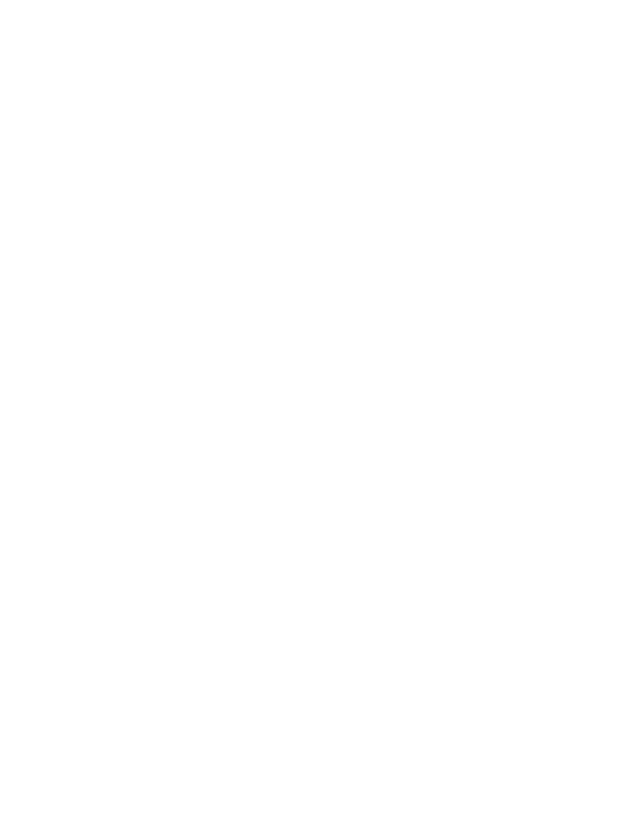
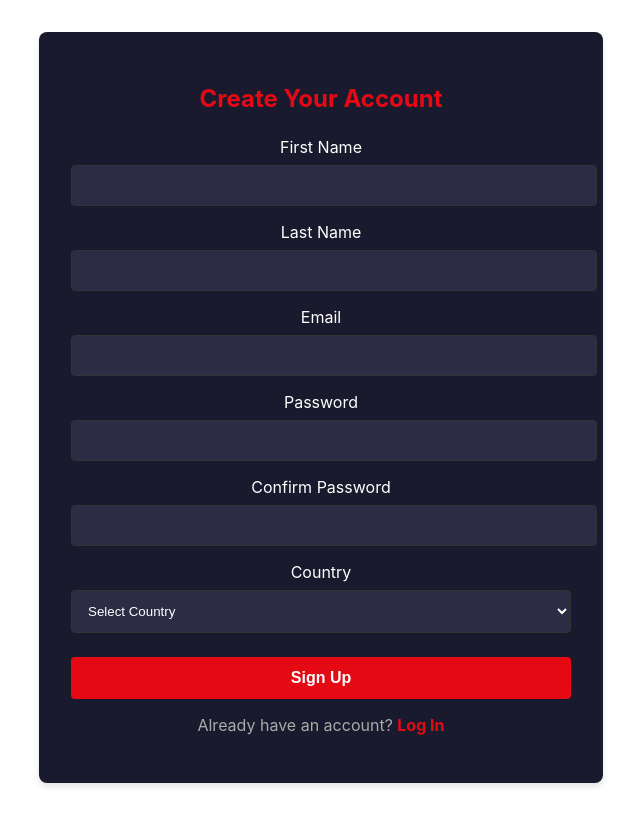
Before and after one commit to Code-Crafters-Devs/cinescope, a React (Create React App) app in the folder cinescope-frontend/: page /register in a window 1280 px wide. Before the commit this address had no page. Shown: the whole page, without its empty margins (319-959 px from the left). Built offline with nearby package versions, Linux system fonts and the light colour scheme.

Commit message:
added signup with styling, router to app.js

```diff
--- a/cinescope-frontend/src/App.js
+++ b/cinescope-frontend/src/App.js
@@ -7,6 +7,7 @@
 import HorrorMovies from './components/categories/horror.jsx';
 import RomanceMovies from './components/categories/romance.jsx';
 import LoginForm from './components/auth/LoginForm.jsx';
+import SignupForm from './components/auth/SignupForm.jsx';
 
 function App() {
   return (
@@ -20,6 +21,7 @@
           <Route path="/categories/horror" element={<HorrorMovies />} />
           <Route path="/categories/romance" element={<RomanceMovies />} />
           <Route path="/login" element={<LoginForm />} />
+          <Route path="/register" element={<SignupForm />} />
         </Routes>
       </div>
     </Router>
--- a/cinescope-frontend/src/components/auth/LoginForm.jsx
+++ b/cinescope-frontend/src/components/auth/LoginForm.jsx
@@ -91,6 +91,7 @@
         >
           Login
         </button>
+        <p>Don't have an account? <a href="/register">Register</a></p>
       </form>
     </div>
   );
--- a/cinescope-frontend/src/components/auth/SignupForm.jsx
+++ b/cinescope-frontend/src/components/auth/SignupForm.jsx
@@ -0,0 +1,252 @@
+import React, { useState } from "react";
+import { useNavigate } from "react-router-dom";
+
+function SignupForm() {
+  const [formData, setFormData] = useState({
+    firstName: "",
+    lastName: "",
+    email: "",
+    password: "",
+    confirmPassword: "",
+    country: ""
+  });
+
+  const [errors, setErrors] = useState({});
+  const navigate = useNavigate();
+
+  const handleChange = (e) => {
+    const { name, value } = e.target;
+    setFormData((prev) => ({
+      ...prev,
+      [name]: value
+    }));
+  };
+
+  const validateForm = () => {
+    const newErrors = {};
+
+    if (!formData.firstName.trim()) newErrors.firstName = "First name is required";
+    if (!formData.lastName.trim()) newErrors.lastName = "Last name is required";
+    if (!formData.email.trim()) newErrors.email = "Email is required";
+    else if (!/^[^\s@]+@[^\s@]+\.[^\s@]+$/.test(formData.email)) newErrors.email = "Email is invalid";
+    if (!formData.password) newErrors.password = "Password is required";
+    else if (formData.password.length < 8) newErrors.password = "Password must be at least 8 characters";
+    if (formData.password !== formData.confirmPassword) newErrors.confirmPassword = "Passwords don't match";
+    if (!formData.country) newErrors.country = "Country is required";
+
+    setErrors(newErrors);
+    return Object.keys(newErrors).length === 0;
+  };
+
+  const handleSubmit = (e) => {
+    e.preventDefault();
+    if (validateForm()) {
+      console.log("Form submitted:", formData);
+      navigate('/login'); // Redirect after successful signup
+    }
+  };
+
+  return (
+    <div className="signup-form-container" style={{
+      maxWidth: '500px',
+      margin: '2rem auto',
+      padding: '2rem',
+      backgroundColor: '#1a1a2e',
+      borderRadius: '8px',
+      boxShadow: '0 4px 6px rgba(0, 0, 0, 0.1)'
+    }}>
+      <h2 style={{
+        textAlign: 'center',
+        color: '#e50914',
+        marginBottom: '1.5rem'
+      }}>Create Your Account</h2>
+
+      <form onSubmit={handleSubmit}>
+        <div>
+          <label style={{
+            display: 'block',
+            marginBottom: '0.5rem',
+            color: '#fff'
+          }}>First Name</label>
+          <input
+            type="text"
+            name="firstName"
+            value={formData.firstName}
+            onChange={handleChange}
+            style={{
+              width: '100%',
+              padding: '0.75rem',
+              borderRadius: '4px',
+              border: errors.firstName ? '1px solid #e50914' : '1px solid #333',
+              backgroundColor: '#2c2c44',
+              color: '#fff'
+            }}
+          />
+          {errors.firstName && <p style={{ color: '#e50914', fontSize: '0.8rem', marginTop: '0.25rem' }}>{errors.firstName}</p>}
+        </div>
+
+        <div style={{ marginTop: '1rem' }}>
+          <label style={{
+            display: 'block',
+            marginBottom: '0.5rem',
+            color: '#fff'
+          }}>Last Name</label>
+          <input
+            type="text"
+            name="lastName"
+            value={formData.lastName}
+            onChange={handleChange}
+            style={{
+              width: '100%',
+              padding: '0.75rem',
+              borderRadius: '4px',
+              border: errors.lastName ? '1px solid #e50914' : '1px solid #333',
+              backgroundColor: '#2c2c44',
+              color: '#fff'
+            }}
+          />
+          {errors.lastName && <p style={{ color: '#e50914', fontSize: '0.8rem', marginTop: '0.25rem' }}>{errors.lastName}</p>}
+        </div>
+
+        <div style={{ marginTop: '1rem' }}>
+          <label style={{
+            display: 'block',
+            marginBottom: '0.5rem',
+            color: '#fff'
+          }}>Email</label>
+          <input
+            type="email"
+            name="email"
+            value={formData.email}
+            onChange={handleChange}
+            style={{
+              width: '100%',
+              padding: '0.75rem',
+              borderRadius: '4px',
+              border: errors.email ? '1px solid #e50914' : '1px solid #333',
+              backgroundColor: '#2c2c44',
+              color: '#fff'
+            }}
+          />
+          {errors.email && <p style={{ color: '#e50914', fontSize: '0.8rem', marginTop: '0.25rem' }}>{errors.email}</p>}
+        </div>
+
+        <div style={{ marginTop: '1rem' }}>
+          <label style={{
+            display: 'block',
+            marginBottom: '0.5rem',
+            color: '#fff'
+          }}>Password</label>
+          <input
+            type="password"
+            name="password"
+            value={formData.password}
+            onChange={handleChange}
+            style={{
+              width: '100%',
+              padding: '0.75rem',
+              borderRadius: '4px',
+              border: errors.password ? '1px solid #e50914' : '1px solid #333',
+              backgroundColor: '#2c2c44',
+              color: '#fff'
+            }}
+          />
+          {errors.password && <p style={{ color: '#e50914', fontSize: '0.8rem', marginTop: '0.25rem' }}>{errors.password}</p>}
+        </div>
+
+        <div style={{ marginTop: '1rem' }}>
+          <label style={{
+            display: 'block',
+            marginBottom: '0.5rem',
+            color: '#fff'
+          }}>Confirm Password</label>
+          <input
+            type="password"
+            name="confirmPassword"
+            value={formData.confirmPassword}
+            onChange={handleChange}
+            style={{
+              width: '100%',
+              padding: '0.75rem',
+              borderRadius: '4px',
+              border: errors.confirmPassword ? '1px solid #e50914' : '1px solid #333',
+              backgroundColor: '#2c2c44',
+              color: '#fff'
+            }}
+          />
+          {errors.confirmPassword && <p style={{ color: '#e50914', fontSize: '0.8rem', marginTop: '0.25rem' }}>{errors.confirmPassword}</p>}
+        </div>
+
+        <div style={{ marginTop: '1rem' }}>
+          <label style={{
+            display: 'block',
+            marginBottom: '0.5rem',
+            color: '#fff'
+          }}>Country</label>
+          <select
+            name="country"
+            value={formData.country}
+            onChange={handleChange}
+            style={{
+              width: '100%',
+              padding: '0.75rem',
+              borderRadius: '4px',
+              border: errors.country ? '1px solid #e50914' : '1px solid #333',
+              backgroundColor: '#2c2c44',
+              color: '#fff'
+            }}
+          >
+            <option value="">Select Country</option>
+            <option value="South Africa">South Africa</option>
+            <option value="United States">United States</option>
+            <option value="India">India</option>
+            <option value="United Kingdom">United Kingdom</option>
+            {/* Add more countries as needed */}
+          </select>
+          {errors.country && <p style={{ color: '#e50914', fontSize: '0.8rem', marginTop: '0.25rem' }}>{errors.country}</p>}
+        </div>
+
+        <button
+          type="submit"
+          style={{
+            width: '100%',
+            padding: '0.75rem',
+            marginTop: '1.5rem',
+            backgroundColor: '#e50914',
+            color: 'white',
+            border: 'none',
+            borderRadius: '4px',
+            fontSize: '1rem',
+            fontWeight: 'bold',
+            cursor: 'pointer',
+            transition: 'background-color 0.3s'
+          }}
+          onMouseOver={(e) => (e.target.style.backgroundColor = '#f40612')}
+          onMouseOut={(e) => (e.target.style.backgroundColor = '#e50914')}
+        >
+          Sign Up
+        </button>
+
+        <p style={{
+          textAlign: 'center',
+          marginTop: '1rem',
+          color: '#aaa'
+        }}>
+          Already have an account?{' '}
+          <span
+            style={{
+              color: '#e50914',
+              cursor: 'pointer',
+              fontWeight: 'bold'
+            }}
+            onClick={() => navigate('/login')}
+          >
+            Log In
+          </span>
+        </p>
+      </form>
+    </div>
+  );
+}
+
+export default SignupForm;
```
